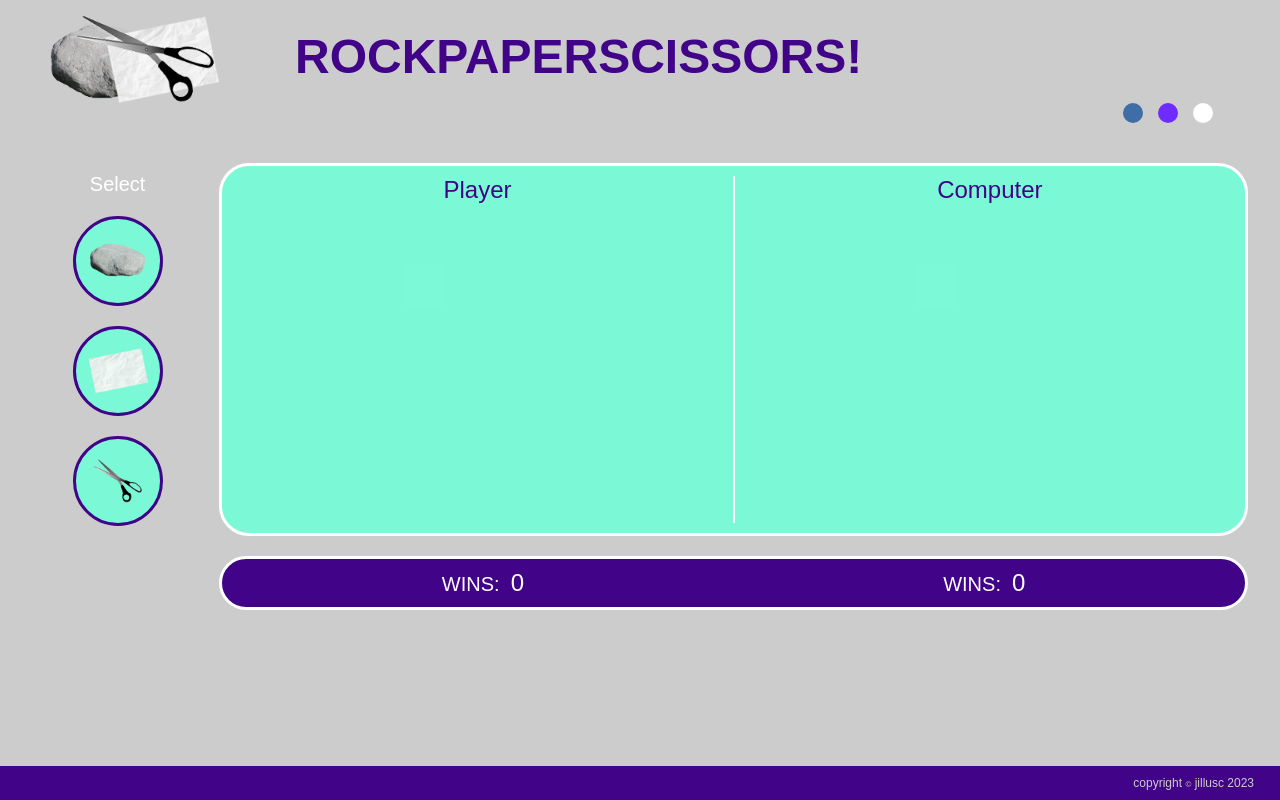
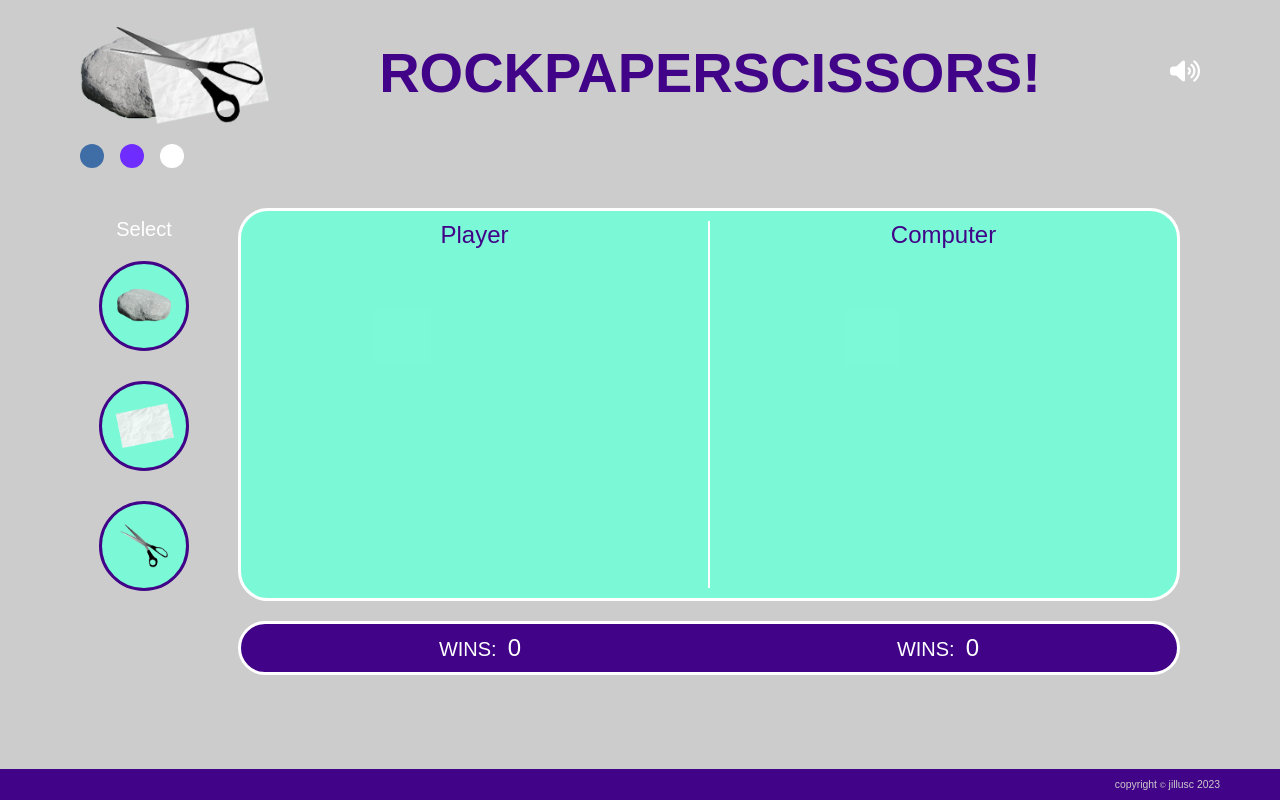
Before and after one commit to jillusc/ROCKPAPERSCISSORS-rebuild, a website: page index.html in a window 1280 px wide. Drawn offline with Linux system fonts and the light colour scheme; a web font is replaced by a local one.

Commit message:
Add mute button for sounds and adjust css

```diff
--- a/index.html
+++ b/index.html
@@ -6,12 +6,19 @@
     <meta name="author" content="jillusc" />
     <link rel="stylesheet" href="styles.css" />
     <link rel="icon" type="image/png" href="assets/images/RPS-favicon.png" />
+    <link
+      rel="stylesheet"
+      href="https://cdnjs.cloudflare.com/ajax/libs/font-awesome/6.5.1/css/all.min.css"
+    />
     <title>ROCKPAPERSCISSORS!</title>
   </head>
   <body>
     <header>
       <img src="assets/images/logo.png" class="RPS-logo" alt="logo" />
       <h1>ROCKPAPERSCISSORS!</h1>
+      <button id="mute-btn">
+        <i class="fa-solid fa-volume-high"></i>
+      </button>
     </header>
 
     <div id="theme-picker">
--- a/script.ts
+++ b/script.ts
@@ -12,6 +12,20 @@ document.addEventListener("DOMContentLoaded", function () {
     element.addEventListener("click", () => {
       document.body.setAttribute("data-theme", element.dataset.theme!);
     });
+  });
+
+  /* MUTE BUTTON */
+  const muteBtn = document.getElementById("mute-btn")!;
+  const muteIcon = muteBtn.querySelector("i")!;
+  muteBtn.addEventListener("click", () => {
+    isMuted = !isMuted;
+    if (isMuted) {
+      muteIcon.classList.remove("fa-volume-high");
+      muteIcon.classList.add("fa-volume-xmark");
+    } else {
+      muteIcon.classList.remove("fa-volume-xmark");
+      muteIcon.classList.add("fa-volume-high");
+    }
   });
 
   const buttons = document.getElementsByClassName("btn-choices"); // 2
@@ -43,6 +57,7 @@ const lossesElement = document.getElementById("losses") as HTMLElement;
 const rockSound = new Audio("assets/sounds/rockSound.mp3");
 const paperSound = new Audio("assets/sounds/paperSound.mp3");
 const scissorsSound = new Audio("assets/sounds/scissorsSound.mp3");
+let isMuted = false;
 
 /* The main game function - called both when the script is first loaded and after the restart alert */
 // we add null to the type to appease TS:
@@ -62,6 +77,7 @@ function showPlayerChoiceImage(playerChoice: string) {
   playerChoiceImg.src = `assets/images/${playerChoice}.png`;
   playerChoiceImg.style.display = "block";
 
+  if (!isMuted) {
     if (playerChoice === "rock") {
       rockSound.currentTime = 0;
       rockSound.play();
@@ -73,6 +89,7 @@ function showPlayerChoiceImage(playerChoice: string) {
       scissorsSound.play();
     }
   }
+}
 
 /* Generate a random choice of R, P or S for the computer */
 function getComputerChoice(): string {
@@ -81,6 +98,7 @@ function getComputerChoice(): string {
   computerChoiceImg.src = `assets/images/${computerChoice}.png`;
   computerChoiceImg.style.display = "block";
 
+  if (!isMuted) {
     if (computerChoice === "rock") {
       rockSound.currentTime = 0;
       rockSound.play();
@@ -90,6 +108,7 @@ function getComputerChoice(): string {
     } else if (computerChoice === "scissors") {
       scissorsSound.currentTime = 0;
       scissorsSound.play();
+    }
   }
   return computerChoice;
 }
--- a/styles.css
+++ b/styles.css
@@ -30,6 +30,11 @@ body[data-theme="monochrome"] {
   --primary: #ddd;
   --secondary: #000;
   --accent: #fff;
+}
+
+/* change speaker icon only in monochrome theme */
+body[data-theme="monochrome"] #mute-btn {
+  color: #ddd;
 }
 
 /* RESET — remove browser defaults so layout is predictable */
@@ -70,7 +75,7 @@ header {
   display: flex;
   align-items: center;
   justify-content: space-between;
-  padding: 10px 16px 5px;
+  padding: 10px;
 }
 
 .RPS-logo {
@@ -78,7 +83,20 @@ header {
 }
 
 h1 {
-  font-size: 1.15rem;
+  font-size: 1rem;
+}
+
+#mute-btn {
+  background: none;
+  border: none;
+  cursor: pointer;
+  font-size: 14px;
+  color: var(--accent);
+  transition: transform 0.15s ease;
+}
+
+#mute-btn:hover {
+  transform: scale(1.15);
 }
 
 p {
@@ -103,14 +121,14 @@ span {
 
 #theme-picker {
   display: flex;
-  justify-content: flex-end;
+  justify-content: flex-start;
   gap: 8px;
-  margin: 0 16px;
+  padding-left: 10px;
 }
 
 .theme-dot {
-  width: 16px;
-  height: 16px;
+  width: 12px;
+  height: 12px;
   border-radius: 50%;
   cursor: pointer;
 }
@@ -301,21 +319,17 @@ footer span {
 
 /* MEDIA QUERIES */
 @media (min-width: 375px) {
-  header {
-    padding: 10px 20px 5px 16px;
-  }
-
   .RPS-logo {
     width: 70px;
   }
 
   h1 {
-    font-size: 1.3rem;
+    font-size: 1.25rem;
   }
 
   #theme-picker {
     gap: 10px;
-    margin: 0 20px;
+    padding-left: 16px;
   }
 }
 
@@ -325,19 +339,23 @@ footer span {
   }
 
   h1 {
-    font-size: 1.5rem;
+    font-size: 1.4rem;
+  }
+
+  #mute-btn {
+    font-size: 16px;
   }
 
   .theme-dot {
-    width: 18px;
-    height: 18px;
+    width: 14px;
+    height: 14px;
   }
 }
 
 @media (min-width: 768px) {
   header {
     max-width: 1440px;
-    padding: 10px 32px 5px 26px;
+    padding: 16px;
   }
 
   .RPS-logo {
@@ -348,9 +366,13 @@ footer span {
     font-size: 2.75rem;
   }
 
+  #mute-btn {
+    font-size: 20px;
+  }
+
   #theme-picker {
-    gap: 15px;
-    margin: 0 32px;
+    gap: 10px;
+    margin: 0 50px;
   }
 
   .theme-dot {
@@ -361,9 +383,9 @@ footer span {
   /* two-column layout: */
   #main-outer-div {
     width: 100%;
-    max-width: 1440px;
+    max-width: 1200px;
     margin-top: 40px;
-    padding: 0px 32px 0px 26px;
+    padding: 0px 40px 0px 20px;
     display: grid;
     grid-template-columns: 15% 1fr; /* left column, right column */
     grid-template-rows: auto auto; /* game on top, score below */
@@ -419,15 +441,13 @@ footer span {
   footer {
     text-align: right;
     padding: 10px;
-    padding-right: 26px;
+    padding-right: 16px;
   }
 }
 
 @media (min-width: 992px) {
   header {
-    padding: 10px 50px 0;
-    justify-content: flex-start;
-    gap: 75px;
+    padding: 20px 50px 20px 40px;
   }
 
   .RPS-logo {
@@ -438,12 +458,24 @@ footer span {
     font-size: 3rem;
   }
 
+  #mute-btn {
+    font-size: 24px;
+  }
+
+  #main-outer-div {
+    padding: 0px 56px 0px 20px;
+  }
+
   .go {
     gap: 60px;
   }
 
   .go p {
     font-size: 1.5rem;
+  }
+
+  footer {
+    padding-right: 56px;
   }
 
   footer p {
@@ -467,12 +499,9 @@ footer span {
   }
 }
 
-@media (min-width: 1440px) {
+@media (min-width: 1024px) {
   header {
-    max-width: 1440px;
-    margin: 40px auto 0;
-    gap: 140px;
-    padding: 10px 100px 0 0;
+    padding: 20px 40px;
   }
 
   .RPS-logo {
@@ -481,7 +510,28 @@ footer span {
 
   h1 {
     font-size: 3.5rem;
+    margin-right: 20px;
   }
+
+  #theme-picker {
+    gap: 16px;
+    padding-left: 40px;
+  }
+
+  .theme-dot {
+    width: 24px;
+    height: 24px;
+  }
+
+  #main-outer-div {
+    max-width: 1200px;
+    padding-right: 60px;
+  }
+
+  .choice-img-container {
+    height: 200px;
+  }
+
   .go p {
     font-size: 1.5rem;
   }
@@ -490,7 +540,20 @@ footer span {
     gap: 30px;
   }
 
+  footer {
+    padding-right: 60px;
+  }
+
   footer p {
     font-size: 0.65rem;
   }
 }
+
+/* lock the layout so it doesn't stretch wider than 1200px: */
+body > header,
+body > main,
+#theme-picker {
+  max-width: 1200px;
+  margin: 0 auto;
+  width: 100%;
+}
```
Also changed, not shown: dist/script.js, 1 other file. Lines whose indentation alone changed are shown as unchanged.
